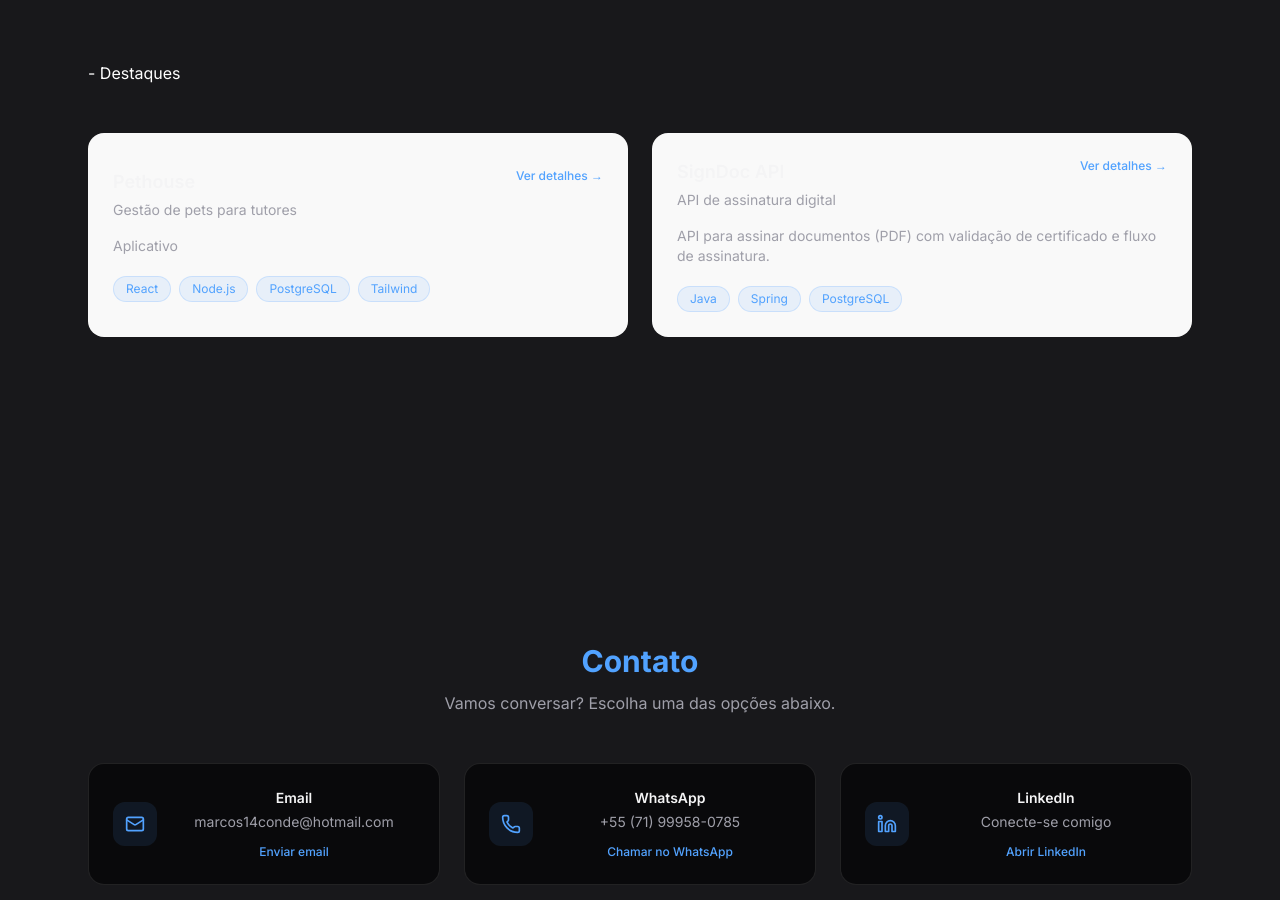
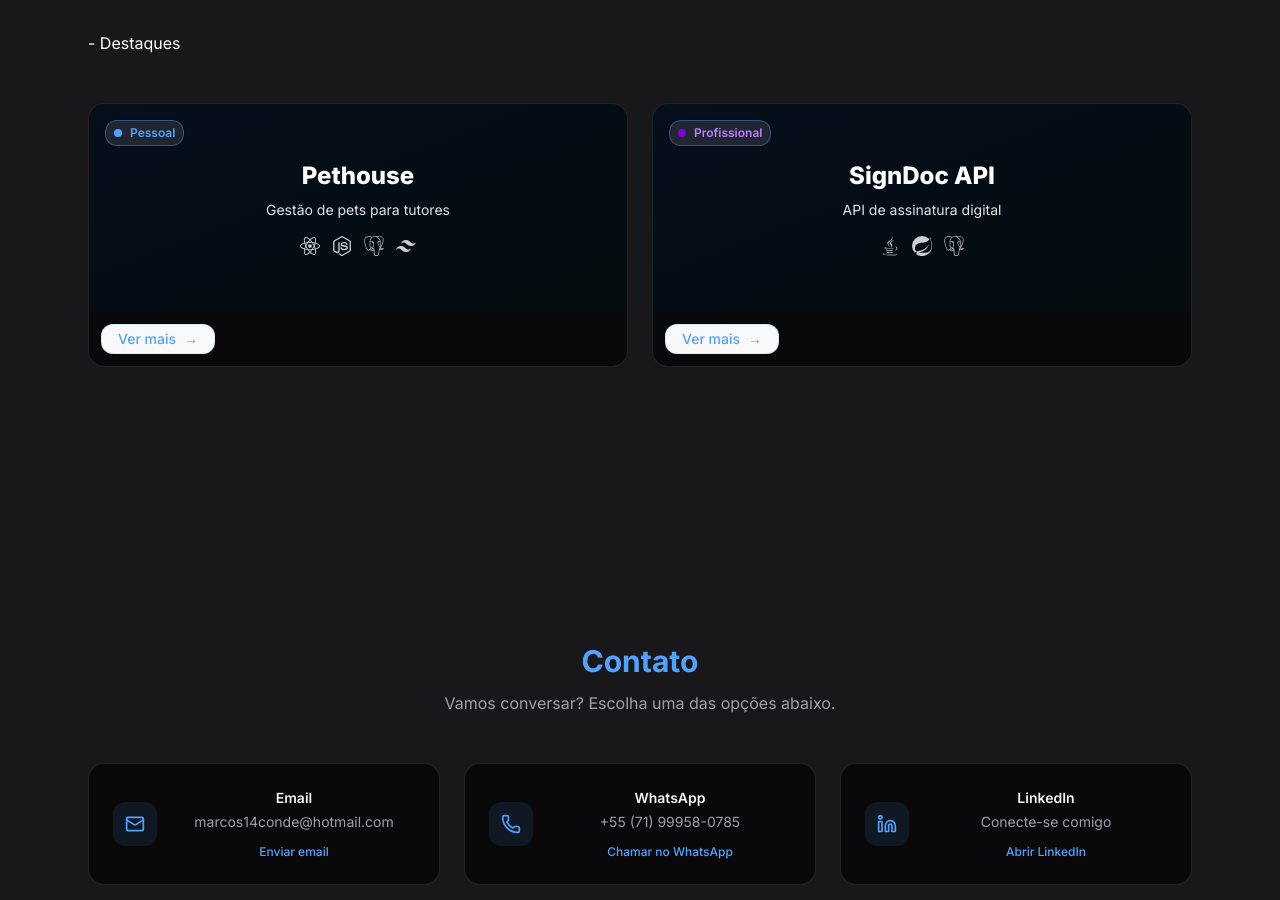
Before and after one commit to MarcosCondeJr/my-portfolio, a React (Vite) app: page / in a window 1280 px wide. Shown: the part 2685-3585 px from the top of the page. Built offline with nearby package versions, Linux system fonts and the light colour scheme.

Commit message:
feat: adicionando estilização no card de projetos

```diff
--- a/src/components/ui/ProjectCard.jsx
+++ b/src/components/ui/ProjectCard.jsx
@@ -1,51 +1,159 @@
+import { Github } from "lucide-react";
+import { FaJava } from "react-icons/fa";
+import {
+  SiReact,
+  SiNodedotjs,
+  SiPostgresql,
+  SiTailwindcss,
+  SiSpring,
+  SiLaravel,
+  SiPhp,
+  SiMongodb,
+  SiNestjs
+} from "react-icons/si";
+
+const techIcons = {
+  Java: <FaJava />,
+  React: <SiReact/>,
+  "Node.js": <SiNodedotjs />,
+  PostgreSQL: <SiPostgresql/>,
+  Tailwind: <SiTailwindcss/>,
+  Spring: <SiSpring />,
+  Laravel: <SiLaravel />,
+  PHP: <SiPhp  />,
+  MongoDB: <SiMongodb  />,
+  NestJs: <SiNestjs />
+};
+
 export default function ProjectCard({ project, onOpen }) {
+
+  const githubEnabled = project.links?.githubEnabled ?? !!project.links?.github;
+  const githubUrl = project.links?.github;
+
   return (
-    <button
-      type="button"
+    <div
       onClick={() => onOpen(project)}
       className="
-        group text-left
+        group cursor-pointer overflow-hidden
         rounded-2xl border border-black/10 dark:border-white/10
-        bg-white/70 dark:bg-zinc-950/60 backdrop-blur
-        p-6
-        transition-all
-        hover:-translate-y-1 hover:shadow-xl
-        hover:border-blue-400/40
+        bg-white dark:bg-zinc-950
+        transition-all duration-300
+        hover:-translate-y-1 hover:shadow-2xl
       "
     >
-      <div className="flex items-start justify-between gap-4">
-        <div>
-          <h3 className="text-lg font-semibold text-zinc-900 dark:text-zinc-100">
-            {project.title}
-          </h3>
-          <p className="mt-1 text-sm text-zinc-600 dark:text-zinc-400">
-            {project.subtitle}
+      {/* IMAGEM / HERO */}
+      <div className="relative h-52 overflow-hidden">
+        <div
+          className="
+            absolute top-4 left-4 z-1
+            inline-flex items-center gap-2
+            rounded-xl px-2 py-1
+            text-xs font-semibold
+            backdrop-blur-md
+            bg-white/10
+            border border-blue-400/40
+            text-white
+            shadow-sm
+          "
+        >
+          <span
+            className={`h-2 w-2 rounded-full ${
+              project.type === "profissional" ? "bg-purple-700" : "bg-blue-400"
+            }`}
+          />
+          <p className={`${
+              project.type === "profissional" ? "text-purple-400" : "text-blue-400"
+            }`}>
+            {project.type === "profissional" ? "Profissional" : "Pessoal"}
           </p>
         </div>
 
-        <span className="text-xs font-medium text-blue-400">
-          Ver detalhes →
-        </span>
+        {project.image ? (
+          <img
+            src={project.image}
+            alt={project.title}
+            className="w-full h-full object-cover transition-transform duration-500 group-hover:scale-110"
+          />
+        ) : (
+          <div className="w-full h-full bg-gradient-to-br from-blue-500/20 to-cyan-500/10" />
+        )}
+
+        {/* Overlay */}
+        <div className="absolute inset-0 bg-black/55 group-hover:bg-black/65 transition" />
+
+        {/* Conteúdo overlay (título + subtítulo + ícones) */}
+        <div className="absolute inset-0 flex flex-col items-center justify-center text-center px-6">
+          <h3 className="text-2xl font-extrabold text-white">
+            {project.title}
+          </h3>
+
+          <p className="mt-2 text-sm text-zinc-200">
+            {project.subtitle}
+          </p>
+
+          {/* Ícones logo abaixo do subtítulo */}
+          <div className="mt-4 flex flex-wrap items-center justify-center gap-3 text-xl">
+            {project.stack.map((tech) => (
+              <span
+                key={tech}
+                className="opacity-90 hover:opacity-100 transition"
+                title={tech}
+              >
+                {techIcons[tech] ?? (
+                  <span className="text-zinc-200 text-xs">{tech}</span>
+                )}
+              </span>
+            ))}
+          </div>
+        </div>
       </div>
 
-      <p className="mt-4 text-sm text-zinc-600 dark:text-zinc-400 line-clamp-3">
-        {project.description}
-      </p>
+      {/* CONTEÚDO */}
+      <div className="p-3 flex flex-row justify-between gap-4">
 
-      <div className="mt-5 flex flex-wrap gap-2">
-        {project.stack.map((tech) => (
-          <span
-            key={tech}
+      <button
+        type="button"
+        onClick={() => onOpen(project)}
+        className="
+          inline-flex items-center gap-2
+          px-4 py-1
+          rounded-xl
+          text-sm font-medium
+          text-blue-400
+          bg-blue-400/10
+          border border-blue-400/20
+          hover:bg-blue-400/20
+          hover:border-blue-400/40
+          transition-all duration-300
+        "
+      >
+        Ver mais
+        <span className="transition-transform group-hover:translate-x-1">→</span>
+      </button>
+
+        {githubEnabled && githubUrl ? (
+          <a
+            href={githubUrl}
+            target="_blank"
+            rel="noreferrer"
+            onClick={(e) => e.stopPropagation()}
             className="
-              px-3 py-1 text-xs rounded-full
-              bg-blue-400/10 text-blue-400
-              border border-blue-400/20
+              inline-flex items-center gap-2
+              px-3 py-1
+              rounded-xl
+               border-black/10 dark:border-white/10
+              text-zinc-700 dark:text-zinc-200
+              hover:text-blue-400 hover:border-blue-400/40
+              hover:bg-black/5 dark:hover:border dark:hover:border-blue-400/20
+              transition
+              text-sm
             "
+            aria-label="Repositório no GitHub"
           >
-            {tech}
-          </span>
-        ))}
+            <Github size={16} className="text-blue-400" />
+          </a>
+        ) : null}
       </div>
-    </button>
+    </div>
   );
 }
```
Also changed, not shown: public/capa-projeto-pethouse.png (added).
